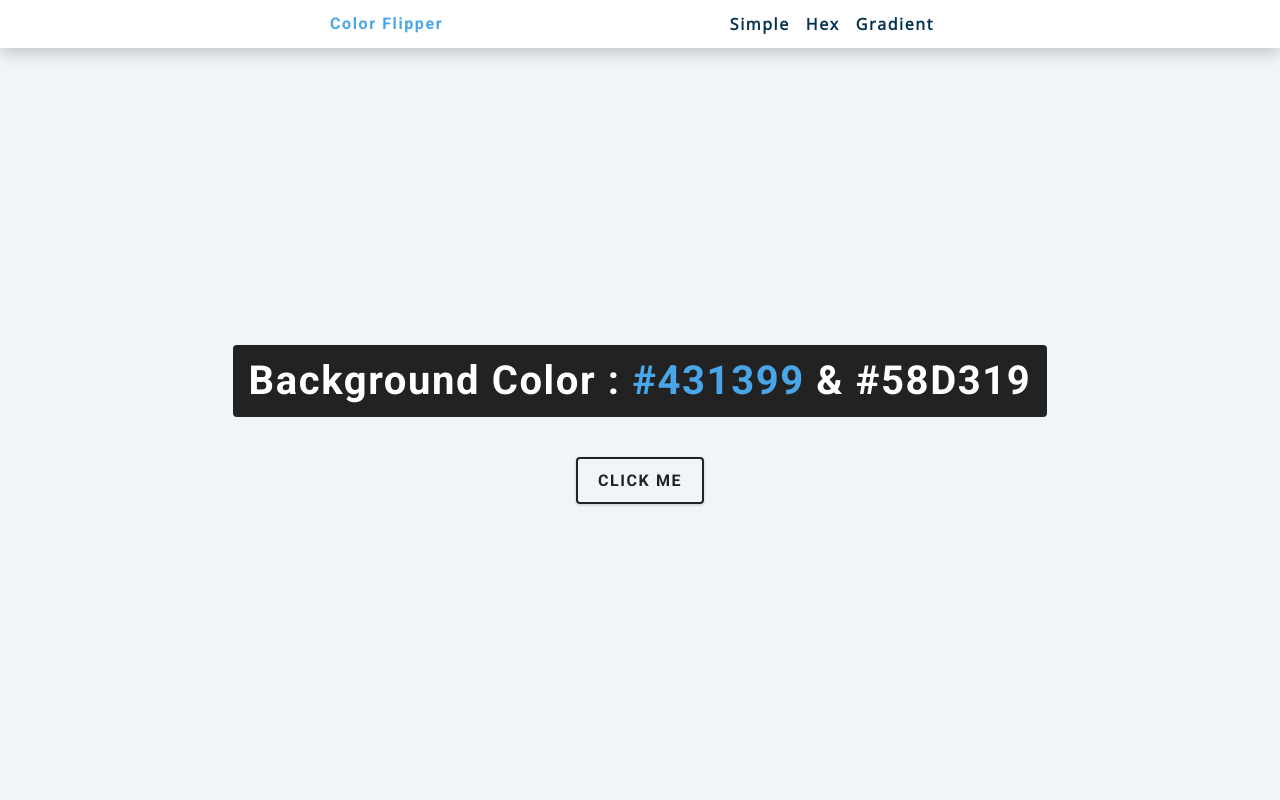
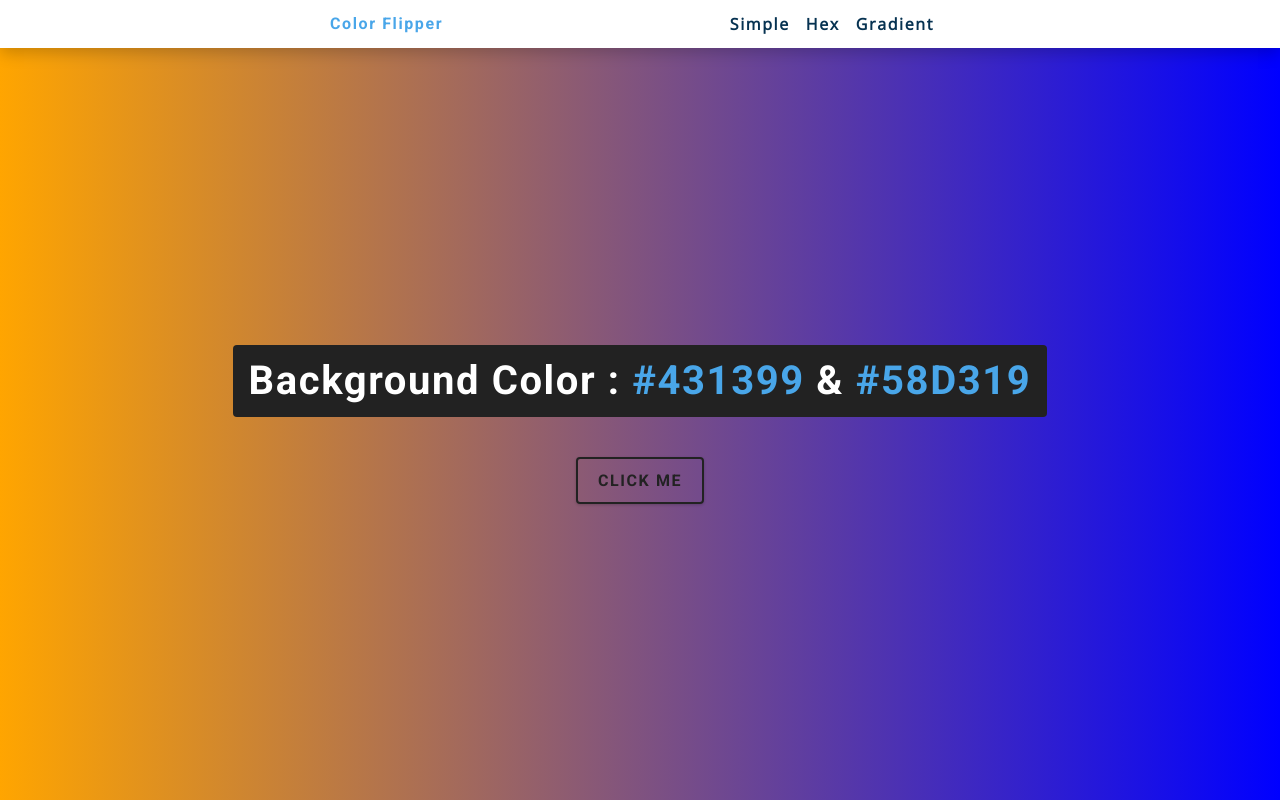
Before and after one commit to seniorteck/SH-COLOR-FLIPPER, a plain HTML site: page gradient.html in a window 1280 px wide. Both pictures are taken after a click on the button "CLICK ME". Drawn offline with nearby package versions, Linux system fonts and the light colour scheme.

Commit message:
added color2 textColor

```diff
--- a/gradient.js
+++ b/gradient.js
@@ -5,7 +5,8 @@ const hex2 = [0, 1, 2, 3, 4, 5, 6, 7, 8, 9, "A", "B", "C", "D", "E", "F"];
 
 const btn = document.getElementById("btn");
 const color = document.querySelector(".color");
-const color2 = document.querySelector(".color2")
+const color2 = document.querySelector(".color2");
+
 
 btn.addEventListener("click", function () {
   let hexColor = "#";
@@ -18,7 +19,9 @@ btn.addEventListener("click", function () {
 
   color.textContent = hexColor;
   color2.textContent = hexColor2;
-  document.body.style.backgroundColor = linearGradient(hexColor,hexColor2);
+
+  document.body.style.background = "linear-gradient(to right, orange, blue)";
+
 });
 
 function getRandomNumber() {
--- a/styles.css
+++ b/styles.css
@@ -66,6 +66,7 @@ Global Styles
   padding: 0;
   box-sizing: border-box;
 }
+
 body {
   font-family: var(--ff-secondary);
   background: var(--clr-grey-10);
@@ -73,6 +74,7 @@ body {
   line-height: 1.5;
   font-size: 0.875rem;
 }
+
 ul {
   list-style-type: none;
 }
@@ -216,6 +218,11 @@ main {
   color: var(--clr-primary-5);
 }
 
+/* controls the color of the second text */
+.color2 {
+  color: var(--clr-primary-5);
+}
+
 .btn-hero {
   font-family: var(--ff-primary);
   text-transform: uppercase;
```
